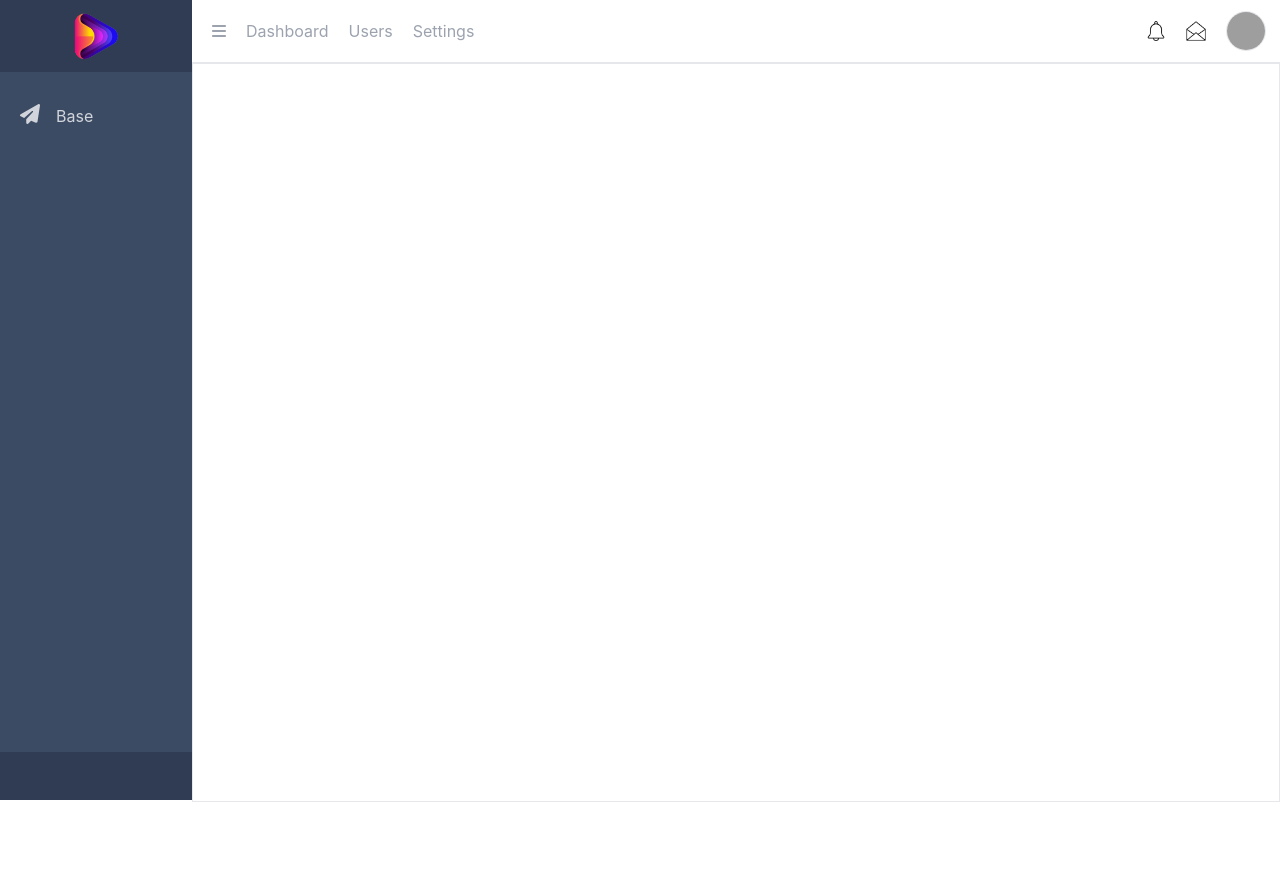
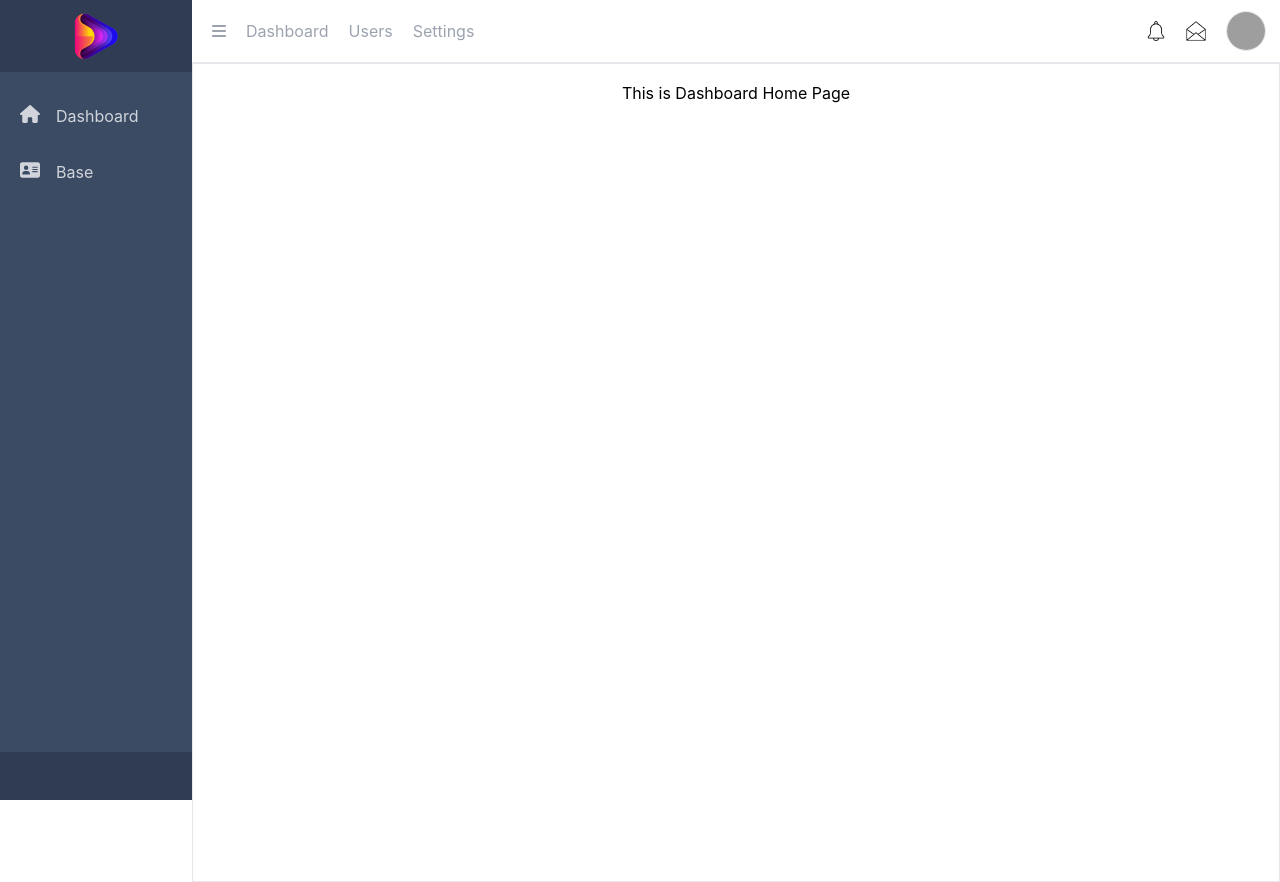
Before and after one commit to Ashraful2880/Dashboard-Registration, a React (Create React App) app: page /dashboard in a window 1280 px wide. Before the commit the page ends 802 px from the top, so only its background shows below. Built offline with nearby package versions, Linux system fonts and the light colour scheme; grey boxes are pictures that could not be loaded; what tw-elements would draw is missing.

Commit message:
Dashboard Extra code Removed

```diff
--- a/src/Component/Dashboard/Dashboard/Dashboard.js
+++ b/src/Component/Dashboard/Dashboard/Dashboard.js
@@ -3,10 +3,11 @@ import { Link, Route, Routes } from 'react-router-dom';
 import DashboardHome from './../DashboardHome/DashboardHome';
 import logo from "../../../Assests/Image/Logo.png";
 import { FontAwesomeIcon } from '@fortawesome/react-fontawesome';
-import { faBars, faPaperPlane } from '@fortawesome/free-solid-svg-icons';
+import { faAddressCard, faAdjust, faAnchorLock, faAnkh, faArchive, faArrowsToEye, faBars, faHome, faPaperPlane } from '@fortawesome/free-solid-svg-icons';
 import Users from './../Users/Users';
 import bell from "../../../Assests/Icon/bell.png";
 import mail from "../../../Assests/Icon/open-mail.png";
+import { faAirbnb, faAlipay, faAvianex } from '@fortawesome/free-brands-svg-icons';
 
 const Dashboard = () => {
     const [visible, setVisible] = useState("block");
@@ -22,12 +23,25 @@ const Dashboard = () => {
                 </div>
                 {/* Dashboard Menu Here */}
                 <div className="bg-[#3C4B64] h-[85vh] mb-[5vh] overflow-y-scroll " >
-                    <div className="text-md text-gray-300 hover:text-white lg:pt-4 pt-20">
-                        {/* Sigle Menu With Sub Menu */}
-                        <Link to="/dashboard" className="accordion accordion-item" id="accordionExample">
+                    <div className="text-md lg:pt-4 pt-20">
+                        {/* Sigle Menu */}
+
+                        <Link to="/dashboard" className=" text-gray-300 hover:text-white text-gray-300 hover:text-white accordion accordion-item" id="accordionExample">
+                            <div className="flex items-center hover:bg-[#4a576c] px-5 py-4 " type="button">
+                                <div>
+                                    <FontAwesomeIcon icon={faHome} className="w-5 h-5" />
+                                </div>
+                                <div className="flex justify-between items-center w-full">
+                                    <div className="ml-4">
+                                        Dashboard
+                                    </div>
+                                </div>
+                            </div>
+                        </Link>
+                        <Link to="/dashboard" className="text-gray-300 hover:text-white  text-gray-300 hover:text-white accordion accordion-item" id="accordionExample">
                             <div className="flex items-center hover:bg-[#4a576c] px-5 py-4  accordion-button collapsed relative transition" type="button" data-bs-toggle="collapse" data-bs-target="#collapseOne" aria-expanded="false" aria-controls="collapseOne">
                                 <div>
-                                    <FontAwesomeIcon icon={faPaperPlane} className="w-5 h-5" />
+                                    <FontAwesomeIcon icon={faAddressCard} className="w-5 h-5" />
                                 </div>
                                 <div className="flex justify-between items-center w-full">
                                     <div className="ml-4">
@@ -84,10 +98,10 @@ const Dashboard = () => {
                                     to="/dashboard">Tooltips</Link>
                             </div>
                         </Link>
-                        <Link to="/dashboard" className="accordion accordion-item" id="accordionExample">
+                        <Link to="/dashboard" className="text-gray-300 hover:text-white  text-gray-300 hover:text-white accordion accordion-item" id="accordionExample">
                             <div className="flex items-center hover:bg-[#4a576c] px-5 py-4  accordion-button collapsed relative transition" type="button" data-bs-toggle="collapse" data-bs-target="#collapseTwo" aria-expanded="false" aria-controls="collapseTwo">
                                 <div>
-                                    <FontAwesomeIcon icon={faPaperPlane} className="w-5 h-5" />
+                                    <FontAwesomeIcon icon={faAdjust} className="w-5 h-5" />
                                 </div>
                                 <div className="flex justify-between items-center w-full">
                                     <div className="ml-4">
@@ -144,10 +158,10 @@ const Dashboard = () => {
                                     to="/dashboard">Tooltips</Link>
                             </div>
                         </Link>
-                        <Link to="/dashboard" className="accordion accordion-item" id="accordionExample">
+                        <Link to="/dashboard" className="text-gray-300 hover:text-white accordion accordion-item" id="accordionExample">
                             <div className="flex items-center hover:bg-[#4a576c] px-5 py-4  accordion-button collapsed relative transition" type="button" data-bs-toggle="collapse" data-bs-target="#collapseThree" aria-expanded="false" aria-controls="collapseThree">
                                 <div>
-                                    <FontAwesomeIcon icon={faPaperPlane} className="w-5 h-5" />
+                                    <FontAwesomeIcon icon={faArrowsToEye} className="w-5 h-5" />
                                 </div>
                                 <div className="flex justify-between items-center w-full">
                                     <div className="ml-4">
@@ -204,10 +218,10 @@ const Dashboard = () => {
                                     to="/dashboard">Tooltips</Link>
                             </div>
                         </Link>
-                        <Link to="/dashboard" className="accordion accordion-item" id="accordionExample">
+                        <Link to="/dashboard" className="text-gray-300 hover:text-white accordion accordion-item" id="accordionExample">
                             <div className="flex items-center hover:bg-[#4a576c] px-5 py-4  accordion-button collapsed relative transition" type="button" data-bs-toggle="collapse" data-bs-target="#collapseFour" aria-expanded="false" aria-controls="collapseFour">
                                 <div>
-                                    <FontAwesomeIcon icon={faPaperPlane} className="w-5 h-5" />
+                                    <FontAwesomeIcon icon={faAnchorLock} className="w-5 h-5" />
                                 </div>
                                 <div className="flex justify-between items-center w-full">
                                     <div className="ml-4">
@@ -264,10 +278,10 @@ const Dashboard = () => {
                                     to="/dashboard">Tooltips</Link>
                             </div>
                         </Link>
-                        <Link to="/dashboard" className="accordion accordion-item" id="accordionExample">
+                        <Link to="/dashboard" className="text-gray-300 hover:text-white accordion accordion-item" id="accordionExample">
                             <div className="flex items-center hover:bg-[#4a576c] px-5 py-4  accordion-button collapsed relative transition" type="button" data-bs-toggle="collapse" data-bs-target="#collapseFive" aria-expanded="false" aria-controls="collapseFive">
                                 <div>
-                                    <FontAwesomeIcon icon={faPaperPlane} className="w-5 h-5" />
+                                    <FontAwesomeIcon icon={faAirbnb} className="w-5 h-5" />
                                 </div>
                                 <div className="flex justify-between items-center w-full">
                                     <div className="ml-4">
@@ -324,10 +338,10 @@ const Dashboard = () => {
                                     to="/dashboard">Tooltips</Link>
                             </div>
                         </Link>
-                        <Link to="/dashboard" className="accordion accordion-item" id="accordionExample">
+                        <Link to="/dashboard" className="text-gray-300 hover:text-white accordion accordion-item" id="accordionExample">
                             <div className="flex items-center hover:bg-[#4a576c] px-5 py-4  accordion-button collapsed relative transition" type="button" data-bs-toggle="collapse" data-bs-target="#collapseSix" aria-expanded="false" aria-controls="collapseSix">
                                 <div>
-                                    <FontAwesomeIcon icon={faPaperPlane} className="w-5 h-5" />
+                                    <FontAwesomeIcon icon={faAlipay} className="w-5 h-5" />
                                 </div>
                                 <div className="flex justify-between items-center w-full">
                                     <div className="ml-4">
@@ -384,10 +398,10 @@ const Dashboard = () => {
                                     to="/dashboard">Tooltips</Link>
                             </div>
                         </Link>
-                        <Link to="/dashboard" className="accordion accordion-item" id="accordionExample">
+                        <Link to="/dashboard" className="text-gray-300 hover:text-white accordion accordion-item" id="accordionExample">
                             <div className="flex items-center hover:bg-[#4a576c] px-5 py-4  accordion-button collapsed relative transition" type="button" data-bs-toggle="collapse" data-bs-target="#collapseSeven" aria-expanded="false" aria-controls="collapseSeven">
                                 <div>
-                                    <FontAwesomeIcon icon={faPaperPlane} className="w-5 h-5" />
+                                    <FontAwesomeIcon icon={faAnkh} className="w-5 h-5" />
                                 </div>
                                 <div className="flex justify-between items-center w-full">
                                     <div className="ml-4">
@@ -444,10 +458,10 @@ const Dashboard = () => {
                                     to="/dashboard">Tooltips</Link>
                             </div>
                         </Link>
-                        <Link to="/dashboard" className="accordion accordion-item" id="accordionExample">
+                        <Link to="/dashboard" className="text-gray-300 hover:text-white accordion accordion-item" id="accordionExample">
                             <div className="flex items-center hover:bg-[#4a576c] px-5 py-4  accordion-button collapsed relative transition" type="button" data-bs-toggle="collapse" data-bs-target="#collapseEight" aria-expanded="false" aria-controls="collapseEight">
                                 <div>
-                                    <FontAwesomeIcon icon={faPaperPlane} className="w-5 h-5" />
+                                    <FontAwesomeIcon icon={faArchive} className="w-5 h-5" />
                                 </div>
                                 <div className="flex justify-between items-center w-full">
                                     <div className="ml-4">
@@ -456,7 +470,7 @@ const Dashboard = () => {
                                 </div>
                             </div>
                             {/* Dashboard Sub Menu */}
-                            <div className="flex flex-col gap-y-4 text-left lg:pl-10 pl-3 mt-4 text-gray-300 hover:text-[white] accordion-collapse collapse" data-bs-parent="#accordionExample" id="collapseEight">
+                            <div className="flex flex-col gap-y-4 text-left lg:pl-10 pl-3 mt-4 accordion-collapse collapse" data-bs-parent="#accordionExample" id="collapseEight">
                                 <Link
                                     className="text-gray-300 hover:text-white"
                                     to="/dashboard">Sub Menu</Link>
@@ -504,10 +518,10 @@ const Dashboard = () => {
                                     to="/dashboard">Tooltips</Link>
                             </div>
                         </Link>
-                        <Link to="/dashboard" className="accordion accordion-item" id="accordionExample">
+                        <Link to="/dashboard" className="text-gray-300 hover:text-white accordion accordion-item" id="accordionExample">
                             <div className="flex items-center hover:bg-[#4a576c] px-5 py-4  accordion-button collapsed relative transition" type="button" data-bs-toggle="collapse" data-bs-target="#collapseNine" aria-expanded="false" aria-controls="collapseNine">
                                 <div>
-                                    <FontAwesomeIcon icon={faPaperPlane} className="w-5 h-5" />
+                                    <FontAwesomeIcon icon={faAvianex} className="w-5 h-5" />
                                 </div>
                                 <div className="flex justify-between items-center w-full">
                                     <div className="ml-4">
@@ -565,7 +579,7 @@ const Dashboard = () => {
                             </div>
                         </Link>
 
-                        <Link to="/dashboard" className="accordion accordion-item" id="accordionExample">
+                        <Link to="/dashboard" className="text-gray-300 hover:text-white accordion accordion-item" id="accordionExample">
                             <div className="flex items-center hover:bg-[#4a576c] px-5 py-4  accordion-button collapsed relative transition" type="button" data-bs-toggle="collapse" data-bs-target="#collapseTen" aria-expanded="false" aria-controls="collapseTen">
                                 <div>
                                     <FontAwesomeIcon icon={faPaperPlane} className="w-5 h-5" />
@@ -577,7 +591,7 @@ const Dashboard = () => {
                                 </div>
                             </div>
                             {/* Dashboard Sub Menu */}
-                            <div className="flex flex-col gap-y-4 text-left lg:lg:pl-10 pl-3 pl-0 mt-4 text-gray-300 hover:text-[white] accordion-collapse collapse" data-bs-parent="#accordionExample" id="collapseTen">
+                            <div className="flex flex-col gap-y-4 text-left lg:lg:pl-10 pl-3 mt-4 text-gray-300 hover:text-[white] accordion-collapse collapse" data-bs-parent="#accordionExample" id="collapseTen">
                                 <Link
                                     className="text-gray-300 hover:text-white"
                                     to="/dashboard">Accordion</Link>
@@ -658,7 +672,7 @@ const Dashboard = () => {
                     </div>
                 </div>
                 {/* Dashboard Right Content Area */}
-                <div className="h-[100vh]">
+                <div className="h-[100vh] mt-20">
                     <Routes>
                         <Route path="/" element={<DashboardHome />} />
                         <Route path="/users" element={<Users />} />
--- a/src/Component/Dashboard/DashboardHome/DashboardHome.js
+++ b/src/Component/Dashboard/DashboardHome/DashboardHome.js
@@ -2,7 +2,7 @@ import React from 'react';
 
 const DashboardHome = () => {
     return (
-        <div>
+        <div className="container mx-auto">
             <h2>This is Dashboard Home Page</h2>
         </div>
     );
```
